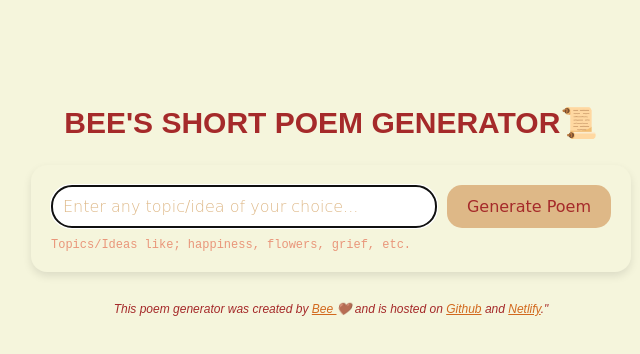
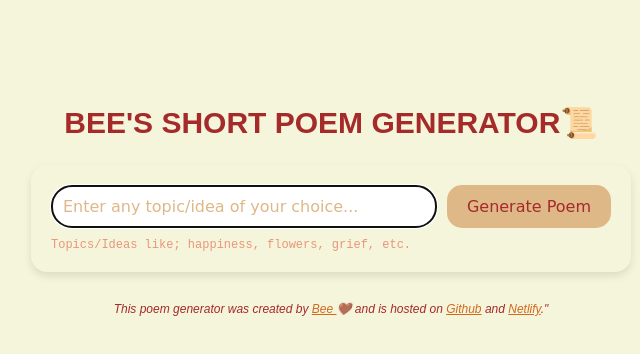
Before and after one commit to Shehatesssyou/sad-poem-generator, a plain HTML site: page index.html in a window 1280 px wide. Shown: the full height of the page, 309-949 px from the left. Drawn offline with nearby package versions, Linux system fonts and the light colour scheme.

Commit message:
finishing touches

```diff
--- a/src/styles.css
+++ b/src/styles.css
@@ -33,6 +33,10 @@ h1 {
   margin-bottom: 30px;
 }
 
+.form-container:focus {
+  border-color: darkred;
+}
+
 form {
   display: flex;
 }
@@ -56,8 +60,7 @@ form {
   padding: 11px;
   border: 1px solid bisque;
   width: 80%;
-  color: brown;
-  font-weight: lighter;
+  color: burlywood;
   font-family: cursive;
   font-size: 16px;
   border-radius: 20px;
```
